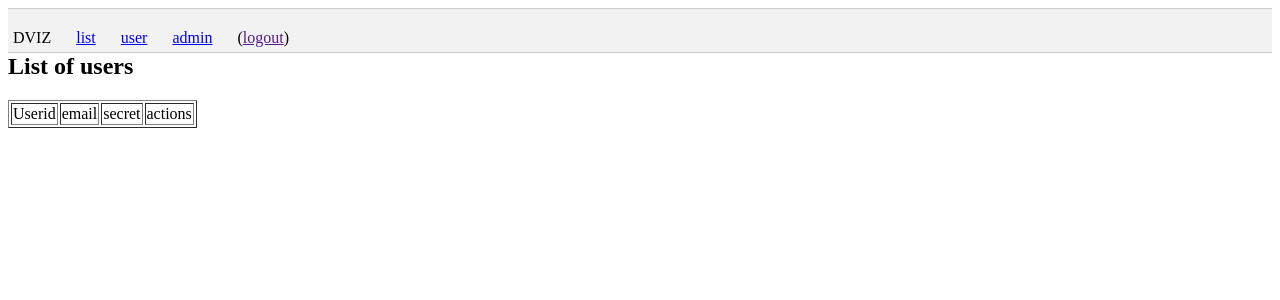
After one commit to kberg/dviz, a Python web app: template templates/admin_users.html in a window 1280 px wide. The commit adds this page. Shown: the top 300 px of the page. Run offline with Jinja, Linux system fonts and the light colour scheme; the template is opened without the code that fills it, so the values that code supplies are empty.

Commit message:
templatized admin pages

```diff
--- a/handlers/admin.py
+++ b/handlers/admin.py
@@ -20,7 +20,7 @@ class Admin(webapp2.RequestHandler):
       'entries': data.get_all_series(),
     }
 
-    path = os.path.join(os.path.dirname(__file__), '../templates/admin/admin.html')
+    path = os.path.join(os.path.dirname(__file__), '../templates/admin.html')
     self.response.out.write(template.render(path, template_values))
 
 class Users(webapp2.RequestHandler):
@@ -29,7 +29,7 @@ class Users(webapp2.RequestHandler):
       'users': data.get_all_users(),
     }
 
-    path = os.path.join(os.path.dirname(__file__), '../templates/admin/users.html')
+    path = os.path.join(os.path.dirname(__file__), '../templates/admin_users.html')
     self.response.out.write(template.render(path, template_values))
 
 class User(webapp2.RequestHandler):
--- a/static/style.css
+++ b/static/style.css
@@ -11,5 +11,5 @@
 #nav li {
   display: inline;
 	float: left;
-  padding: 20px 20px 4px 10px;
+  padding: 20px 20px 5px 5px;
 }
--- /dev/null
+++ b/templates/admin_users.html
@@ -0,0 +1,19 @@
+{% extends "base.html" %}
+{% block title %}Admin Users
+{% endblock %}
+
+{% block content %}
+<h2>List of users</h2>
+<table id='table' border='1'>
+<tdata>
+<tr>
+<td>Userid</td><td>email</td><td>secret</td><td>actions</td>
+</tr>
+{% for user in users %}
+  <tr>
+    <td>{{ user.uid }}</td><td>{{ user.email }}</td><td>{{ user.secret }}</td><td><a href="#">delete</a></td>
+  </tr>
+{% endfor %}
+</tdata>
+</table>
+{% endblock %}
--- a/templates/navbar.html
+++ b/templates/navbar.html
@@ -2,5 +2,6 @@
   <li>DVIZ</li>
   <li><a href="/list">list</a></li>
   <li><a href="/user">user</a></li>
+  <li><a href="/admin">admin</a></li>
   <li>{{ user.email }} (<a href="{{logout_link}}">logout</a>)</li>
 </ul>
```
Also changed, not shown: templates/admin.html (added, +7 -0 lines), templates/admin/admin.html (deleted, +0 -10 lines), templates/admin/users.html (deleted, +0 -21 lines).
